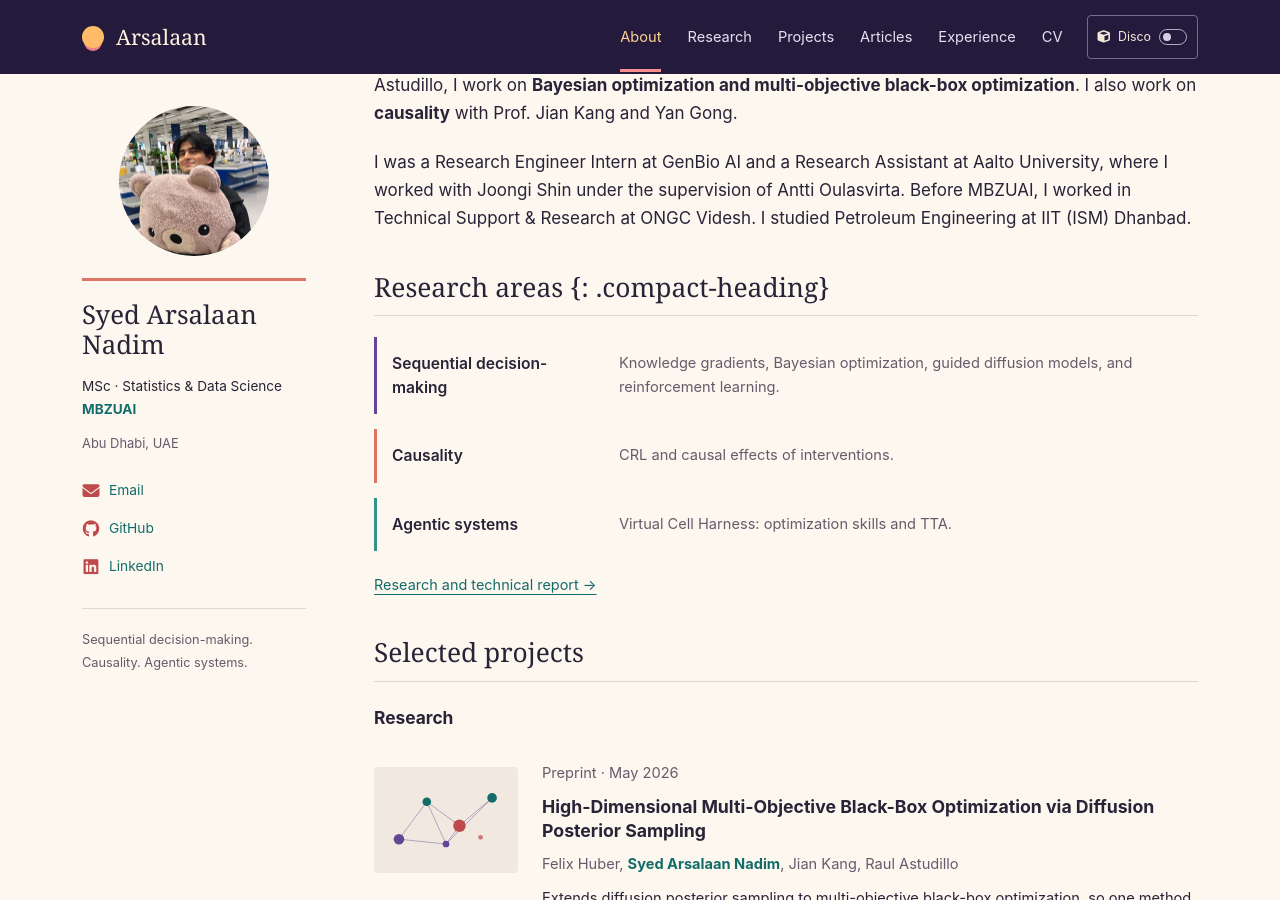
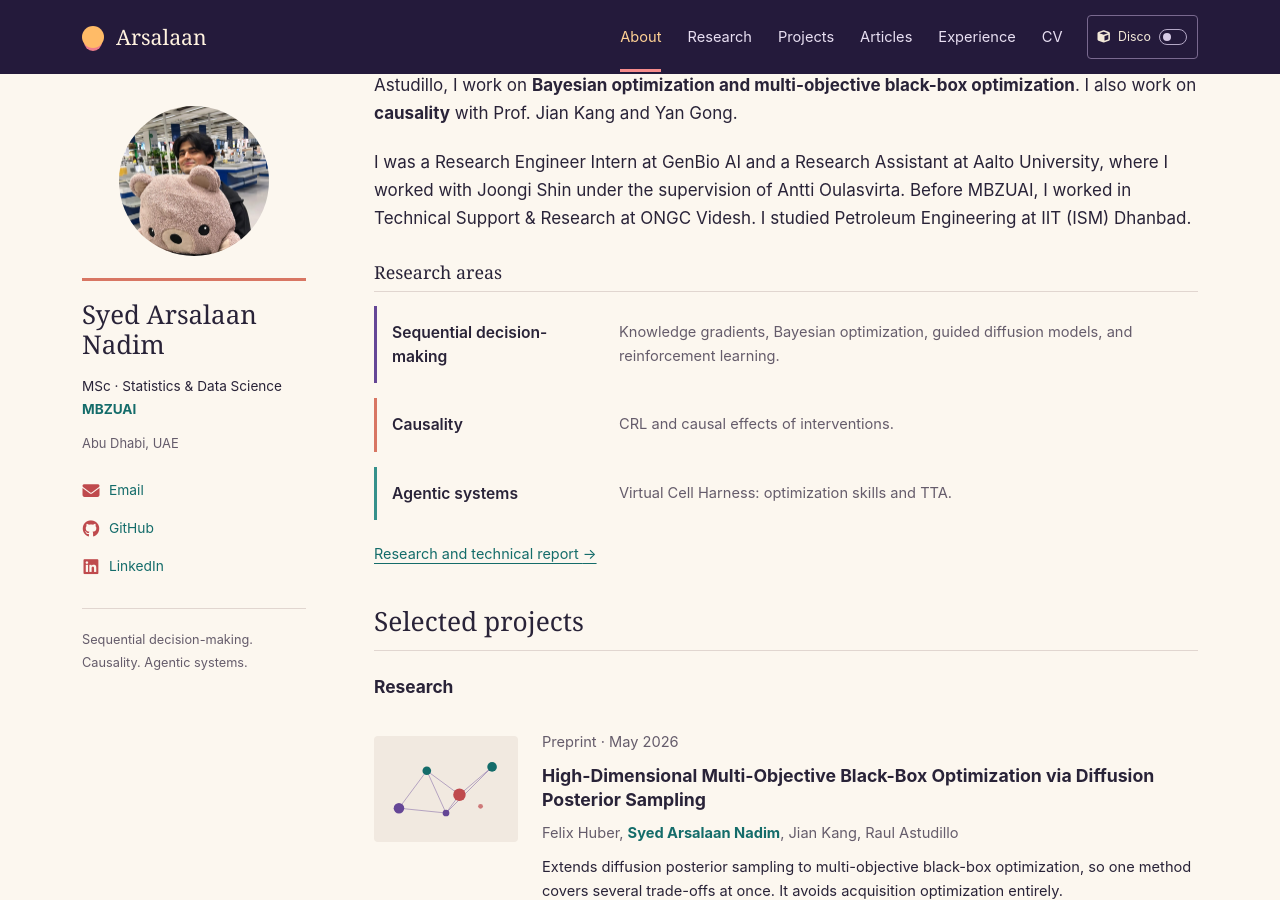
Before and after one commit to OrionXV/OrionXV.github.io, a Jekyll site: the page built from _pages/about.md, in a window 1280 px wide and 900 px high, scrolled down 554 px. Built offline with Jekyll 4.4.1, drawn with Linux system fonts in a browser that asks for light colours.

Commit message:
fix: apply compact class to research areas heading

```diff
--- a/_pages/about.md
+++ b/_pages/about.md
@@ -12,7 +12,7 @@ With Prof. Jian Kang, I work on **graph diffusion models and molecule generation
 
 I was a Research Engineer Intern at GenBio AI and a Research Assistant at Aalto University, where I worked with Joongi Shin under the supervision of Antti Oulasvirta. Before MBZUAI, I worked in Technical Support & Research at ONGC Videsh. I studied Petroleum Engineering at IIT (ISM) Dhanbad.
 
-## Research areas {: .compact-heading}
+<h2 id="research-areas" class="compact-heading">Research areas</h2>
 
 {% include research-areas.html %}
 
```
